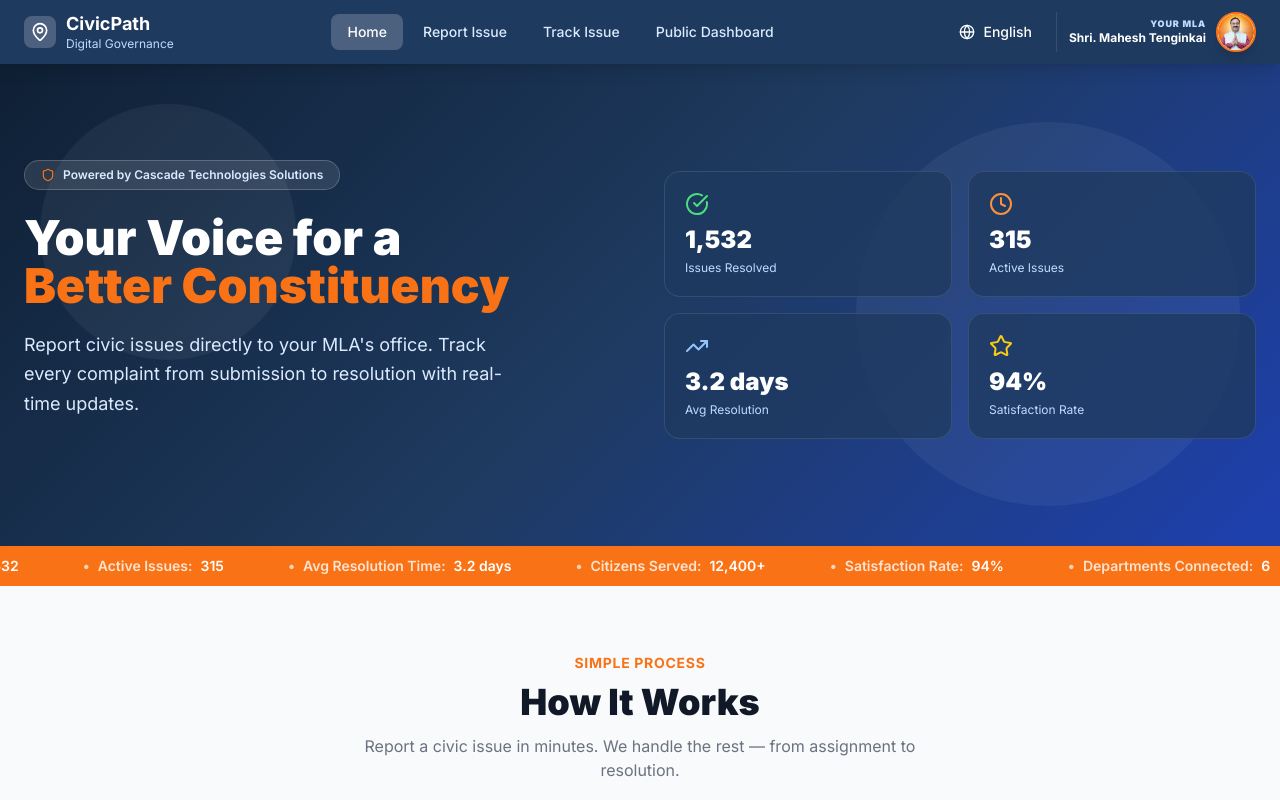
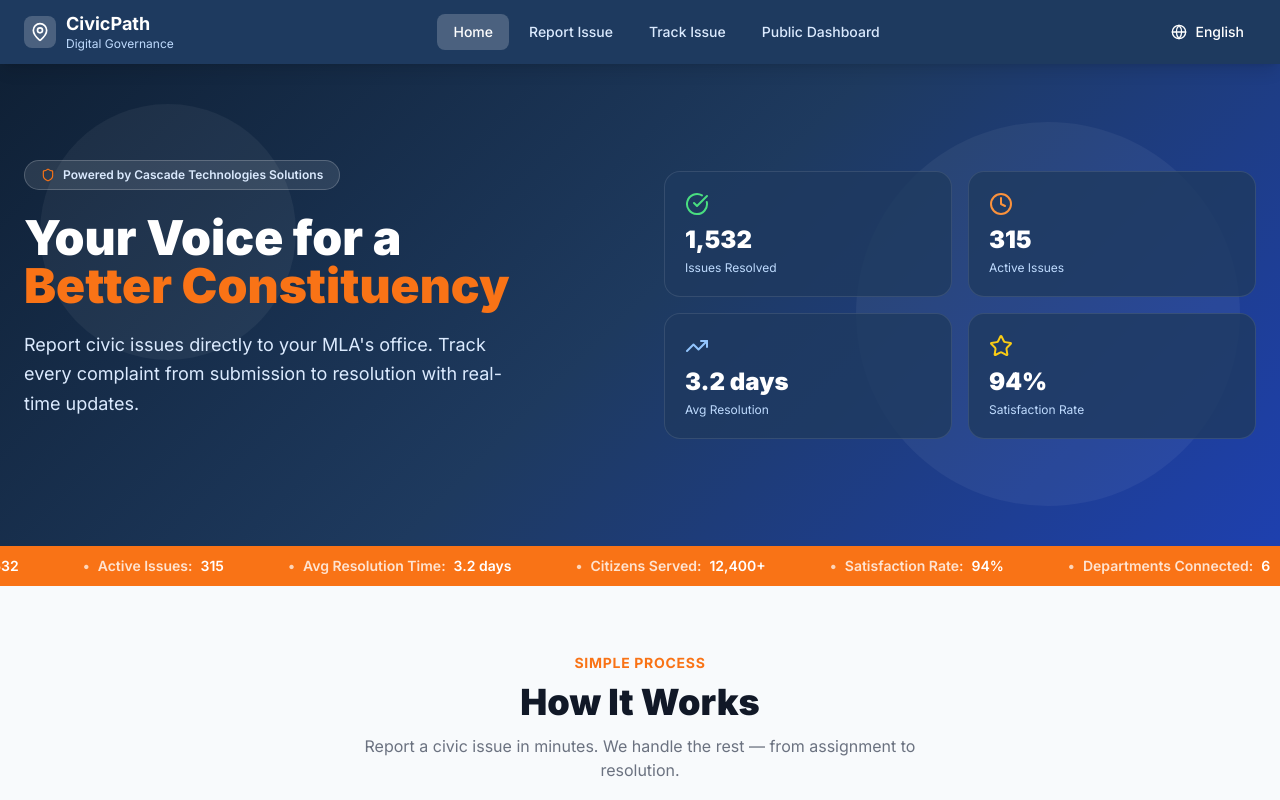
Before and after one commit to mayu1344/CIVIC1.1, a Next.js app: page /citizen in a window 1280 px wide. Shown: the top 800 px of the page. Built offline with nearby package versions, Linux system fonts and the light colour scheme.

Commit message:
Remove MLA section from citizen homepage header

```diff
--- a/src/components/layout/CitizenLayout.tsx
+++ b/src/components/layout/CitizenLayout.tsx
@@ -59,24 +59,6 @@ export function CitizenLayout({ children }: { children: React.ReactNode }) {
                             {/* Language Switcher */}
                             <div className="hidden md:block">
                                 <LanguageSwitcher />
-                            </div>
-
-                            {/* MLA Portrait */}
-                            <div className="flex items-center gap-2.5 pl-3 border-l border-white/10">
-                                <div className="text-right">
-                                    <p className="text-[9px] font-black uppercase tracking-widest text-blue-200 leading-none mb-0.5">Your MLA</p>
-                                    <p className="text-xs font-bold text-white whitespace-nowrap">Shri. Mahesh Tenginkai</p>
-                                </div>
-                                <div className="w-10 h-10 rounded-full border-2 border-civic-orange shadow-lg overflow-hidden bg-white shrink-0">
-                                    <img
-                                        src="/static/mla.jpg"
-                                        alt="MLA Portrait"
-                                        className="w-full h-full object-cover"
-                                        onError={(e) => {
-                                            e.currentTarget.src = "https://ui-avatars.com/api/?name=Mahesh+Tenginkai&background=f97316&color=fff";
-                                        }}
-                                    />
-                                </div>
                             </div>
 
                             <button
```
